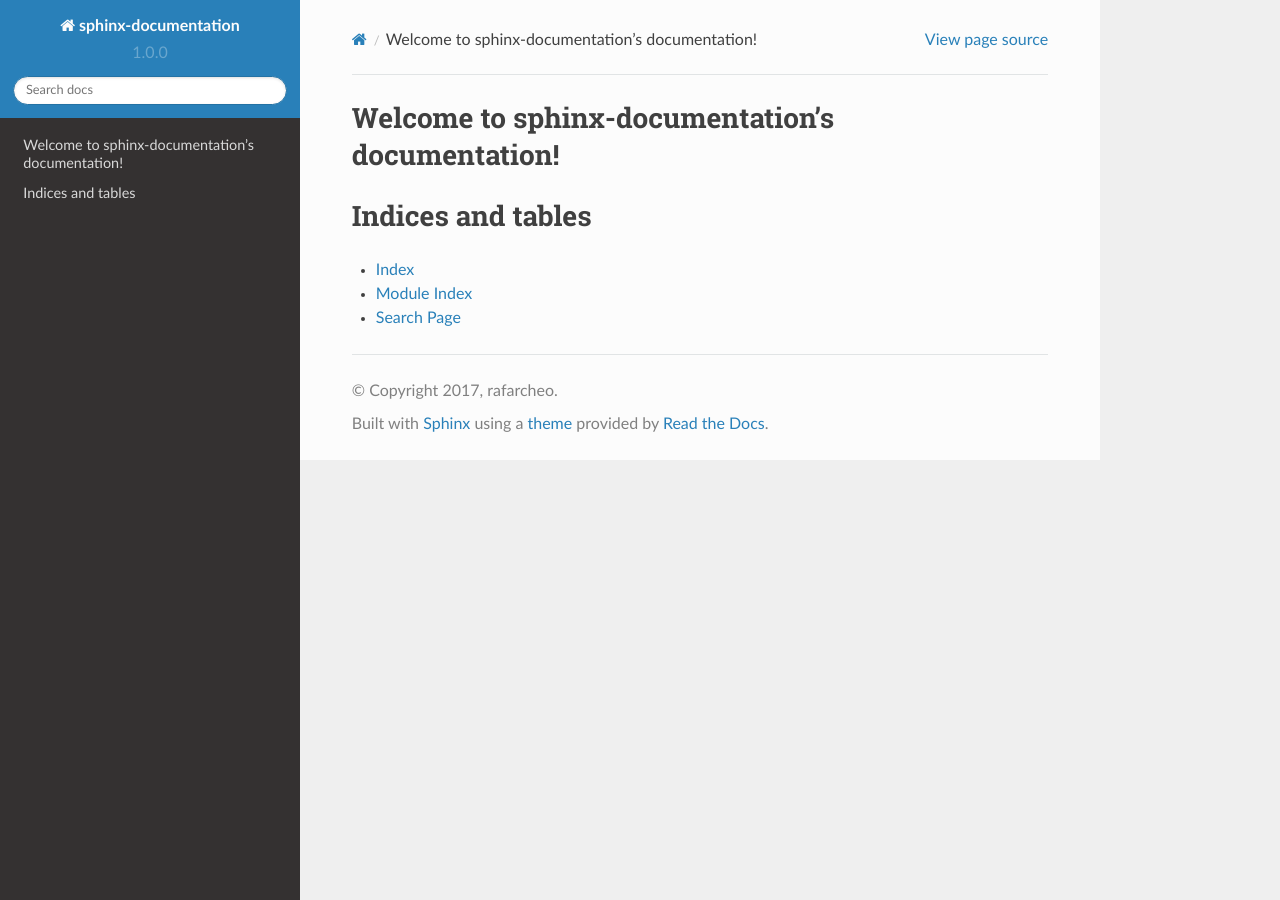
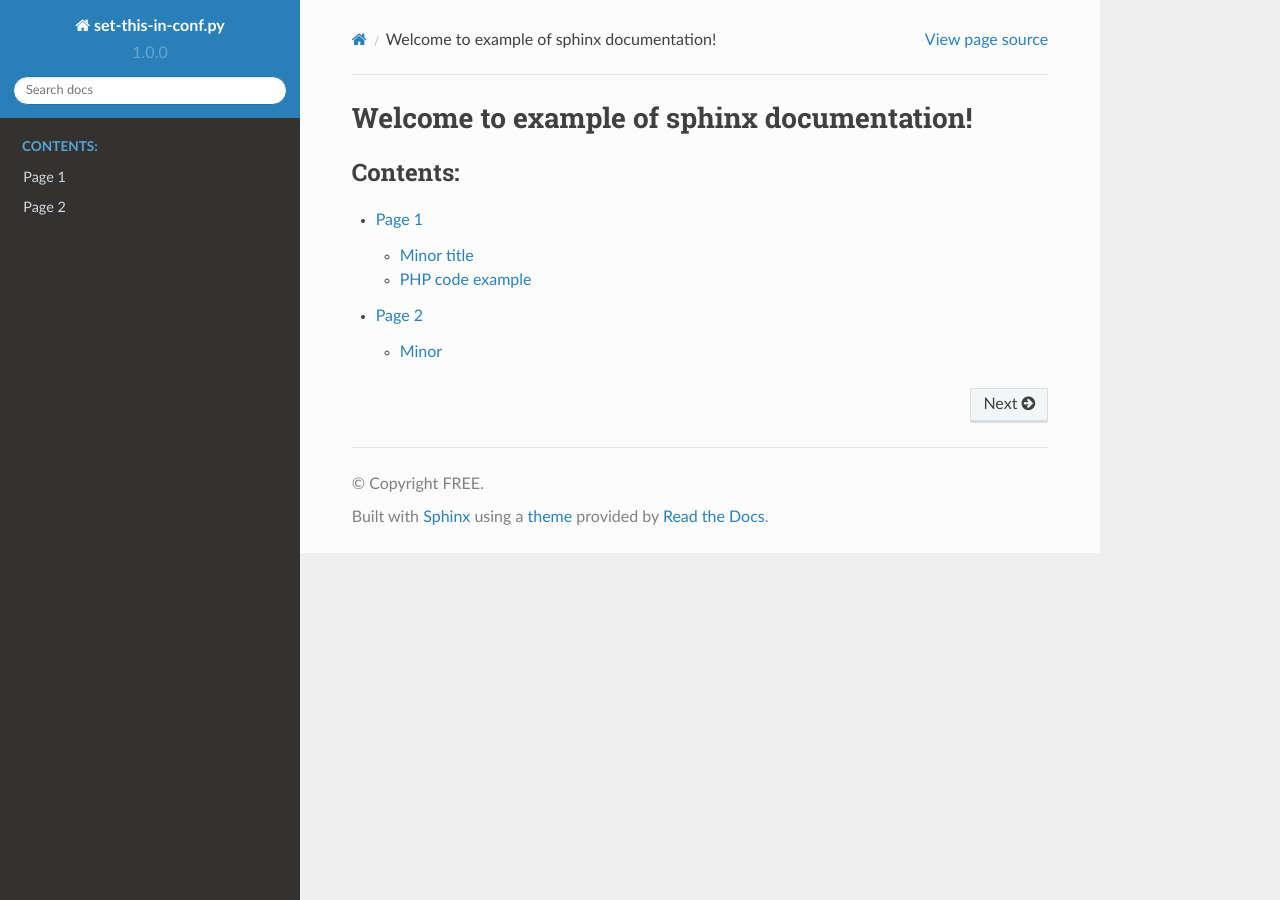
Before and after one commit to rafarcheo/sphinx-starter, a Sphinx documentation site: the page built from source/index.rst, in a window 1280 px wide. Built offline with Sphinx 7.4.7 and the Read the Docs theme 2.0.0, drawn with Linux system fonts in a browser that asks for light colours.

Commit message:
add menu

```diff
--- a/source/conf.py
+++ b/source/conf.py
@@ -29,7 +29,13 @@ from recommonmark.parser import CommonMarkParser
 #theme template
 import sphinx_rtd_theme
 
+# set php  syntax highlighted
 
+from sphinx.highlighting import lexers
+from pygments.lexers.web import PhpLexer
+lexers['php'] = PhpLexer(startinline=True, linenos=1)
+lexers['php-annotations'] = PhpLexer(startinline=True, linenos=1)
+primary_domain = 'php'
 
 # If your documentation needs a minimal Sphinx version, state it here.
 #
@@ -59,8 +65,8 @@ source_parsers = {
 master_doc = 'index'
 
 # General information about the project.
-project = 'sphinx-documentation'
-copyright = '2017, rafarcheo'
+project = 'set-this-in-conf.py'
+copyright = 'FREE'
 author = 'rafarcheo'
 
 # The version info for the project you're documenting, acts as replacement for
--- a/source/index.rst
+++ b/source/index.rst
@@ -1,20 +1,14 @@
 .. sphinx-documentation documentation master file, created by
-   sphinx-quickstart on Thu Jun  1 20:33:48 2017.
+   sphinx-quickstart.
    You can adapt this file completely to your liking, but it should at least
    contain the root `toctree` directive.
 
-Welcome to sphinx-documentation's documentation!
-================================================
+Welcome to example of sphinx documentation!
+===========================================
 
 .. toctree::
    :maxdepth: 2
    :caption: Contents:
 
-
-
-Indices and tables
-==================
-
-* :ref:`genindex`
-* :ref:`modindex`
-* :ref:`search`
+   page_1
+   page_2
--- /dev/null
+++ b/source/page_1.rst
@@ -0,0 +1,24 @@
+.. toctree::
+   :maxdepth: 2
+   :caption: Contents:
+
+
+======
+Page 1
+======
+
+
+Minor title
+===========
+
+
+* `Example link`_
+.. _Example link: http://google.com
+
+PHP code example
+================
+
+.. code-block:: php
+
+    use myNamespace/MyClass;
+    ...
--- /dev/null
+++ b/source/page_2.rst
@@ -0,0 +1,15 @@
+.. toctree::
+   :maxdepth: 2
+   :caption: Contents:
+
+
+======
+Page 2
+======
+
+
+Minor
+=====
+
+* `Example link`_
+.. _Example link: http://google.com
```
Also changed, not shown: source/testmd.md (deleted, +0 -11 lines).
